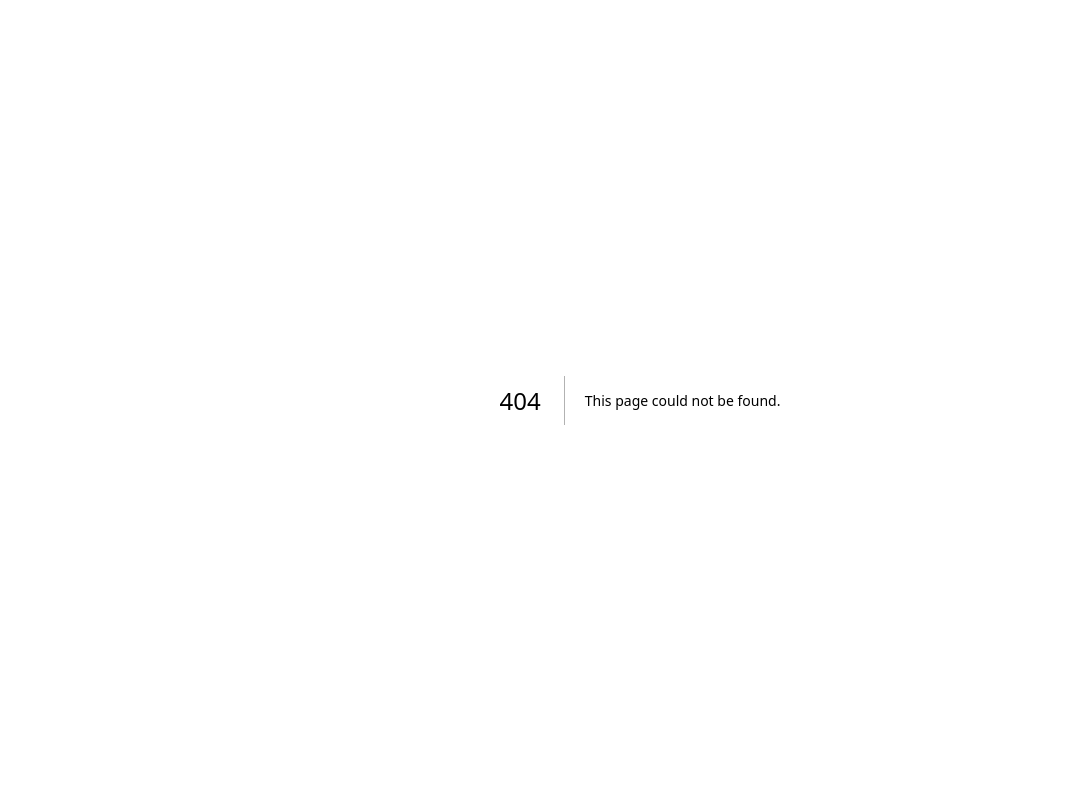
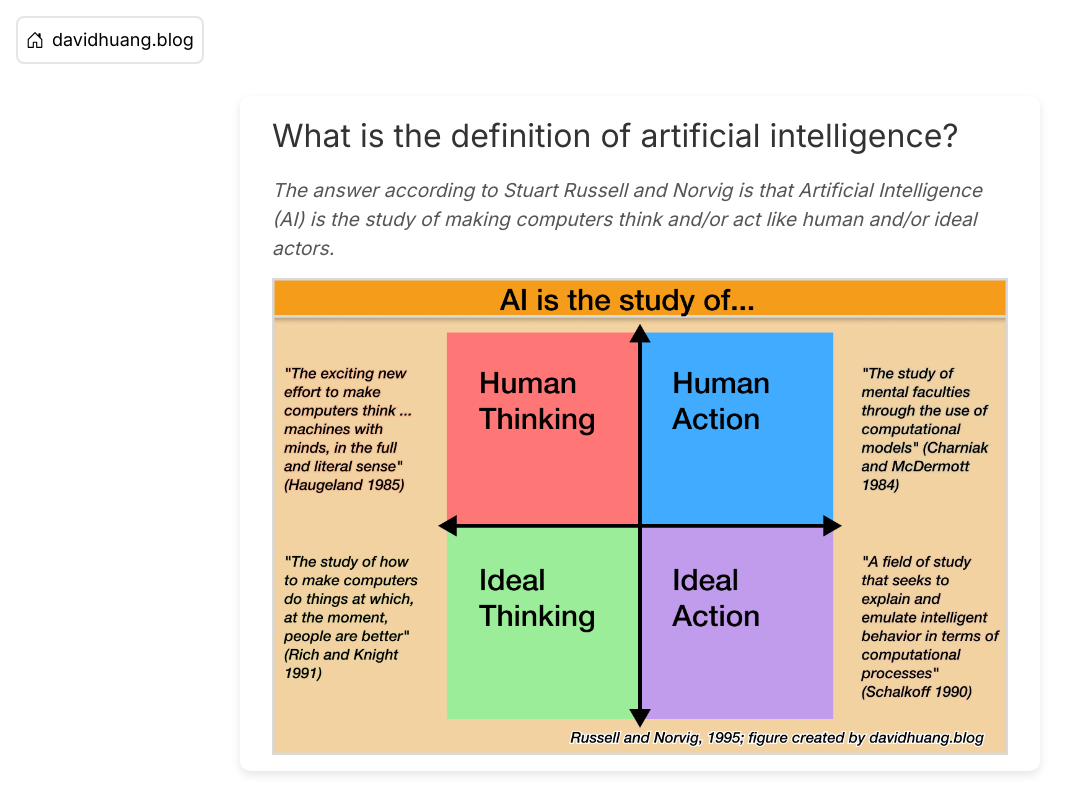
Before and after one commit to davidzqhuang/davidhuang.blog, a Next.js app: page /posts/defineai in a window 1280 px wide. Before the commit this address had no page. Shown: the whole page, without its empty margins (0-1085 px from the left). Built offline with nearby package versions, Linux system fonts and the light colour scheme.

Commit message:
defineai

```diff
--- /dev/null
+++ b/app/posts/defineai/page.tsx
@@ -0,0 +1,31 @@
+import css from "../../../styles/Post.module.css";
+
+import * as U from "../../../components/PostUtils";
+import Image from 'next/image';
+import type { Metadata } from 'next';
+
+export const metadata: Metadata = {
+    title: 'Defining Artificial Intelligence (AI)',
+    description: 'The personal blog site of David, not to be confused with other David Huangs.',
+    icons: {
+      icon: '/icon.png',
+    }
+  }
+
+export default function Post() {
+    return (
+        <>
+            <U.HomeButton />
+
+            <div className={css.postContainer}>
+                <h1 className={css.postTitle}>What is the definition of artificial intelligence?</h1>
+                <h2 className={css.postSubtitle}>The answer according to Stuart Russell and Norvig is that Artificial Intelligence (AI) is the study of making computers think and/or act like human and/or ideal actors.</h2>
+                <Image
+                    src="/images/defineai/figure.png"
+                    alt="What is AI the study of? An informational graphic depicting the definition of AI according to Russell and Norvig. An 2 by 2 matrix showing artificial intelligence as the study of Ideal/Human Action/Thinking. Including definitions of AI by Haugeland, Rich and Knight, Charniak and McDermott,  and Schalkoff."
+                    width={936}
+                    height={720} />
+            </div>
+        </>
+    )
+}
--- a/app/posts/posts.json
+++ b/app/posts/posts.json
@@ -1,4 +1,10 @@
 [
+    {
+        "id": "defineai",
+        "title": "The Definition of Artificial Intelligence (AI)",
+        "date": "2023-08-29T19:51:26.597299",
+        "icon": "icon.jpg"
+    },
     {
         "id": "compoundingai",
         "title": "Compounding Artificial Intelligence (AI) Products",
--- a/app/posts/wakesleep/page.tsx
+++ b/app/posts/wakesleep/page.tsx
@@ -1,5 +1,3 @@
-'use client'
-
 import css from "../../../styles/Post.module.css";
 
 import * as U from "../../../components/PostUtils";
```
Also changed, not shown: app/page.tsx (+2 -2 lines), public/images/defineai/figure.png (added), public/images/defineai/icon.jpg (added).
